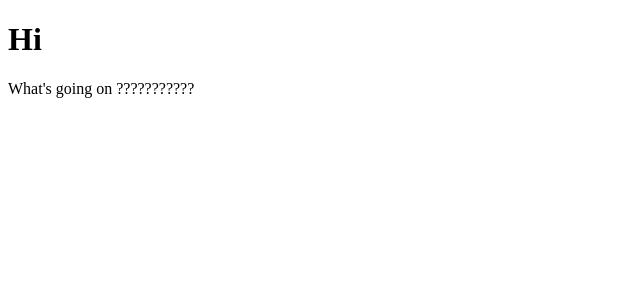
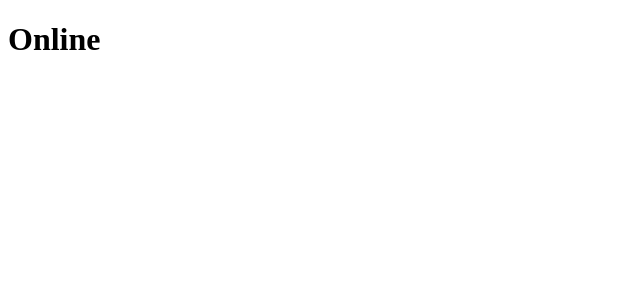
Before and after one commit to mmyeon/nooks, a React (Create React App) app: page / in a window 1280 px wide. Shown: the top 300 px of the page, without its empty margins (0-640 px from the left). Built offline with nearby package versions, Linux system fonts and the light colour scheme.

Commit message:
[useNetwork] Online / Offline인지 알려주는  useNetwork 훅 만들기

```diff
--- a/src/App.js
+++ b/src/App.js
@@ -1,14 +1,16 @@
 import React from "react";
-import useFadeIn from "./useFadeIn";
+import useNetwork from "./useNetwork";
+
+// TODO: 네트워크가 바뀔때마다 함수 호출하기
 
 const App = () => {
-  const fadeInH1 = useFadeIn(1, 2);
-  const fadeInP = useFadeIn(5);
+  const handleNetworkChange = (onLine) =>
+    console.log(console.log(onLine ? "We just went online" : "We are offline"));
+  const onLine = useNetwork(handleNetworkChange);
 
   return (
     <div>
-      <h1 {...fadeInH1}>Hi</h1>
-      <p {...fadeInP}>What's going on ???????????</p>
+      <h1>{onLine ? "Online" : "Offline"}</h1>
     </div>
   );
 };
--- /dev/null
+++ b/src/useNetwork.js
@@ -0,0 +1,29 @@
+import { useEffect, useState } from "react";
+
+const useNetwork = (onChange) => {
+  const [status, setStatus] = useState(navigator.onLine);
+
+  const handleChange = () => {
+    if (typeof onChange === "function") {
+      onChange(navigator.onLine);
+    }
+    setStatus(navigator.onLine);
+  };
+
+  useEffect(() => {
+    console.log("status", status);
+  }, [status]);
+
+  useEffect(() => {
+    window.addEventListener("online", handleChange);
+    window.addEventListener("offline", handleChange);
+    return () => {
+      window.removeEventListener("online", handleChange);
+      window.removeEventListener("offline", handleChange);
+    };
+  }, []);
+
+  return status;
+};
+
+export default useNetwork;
```
